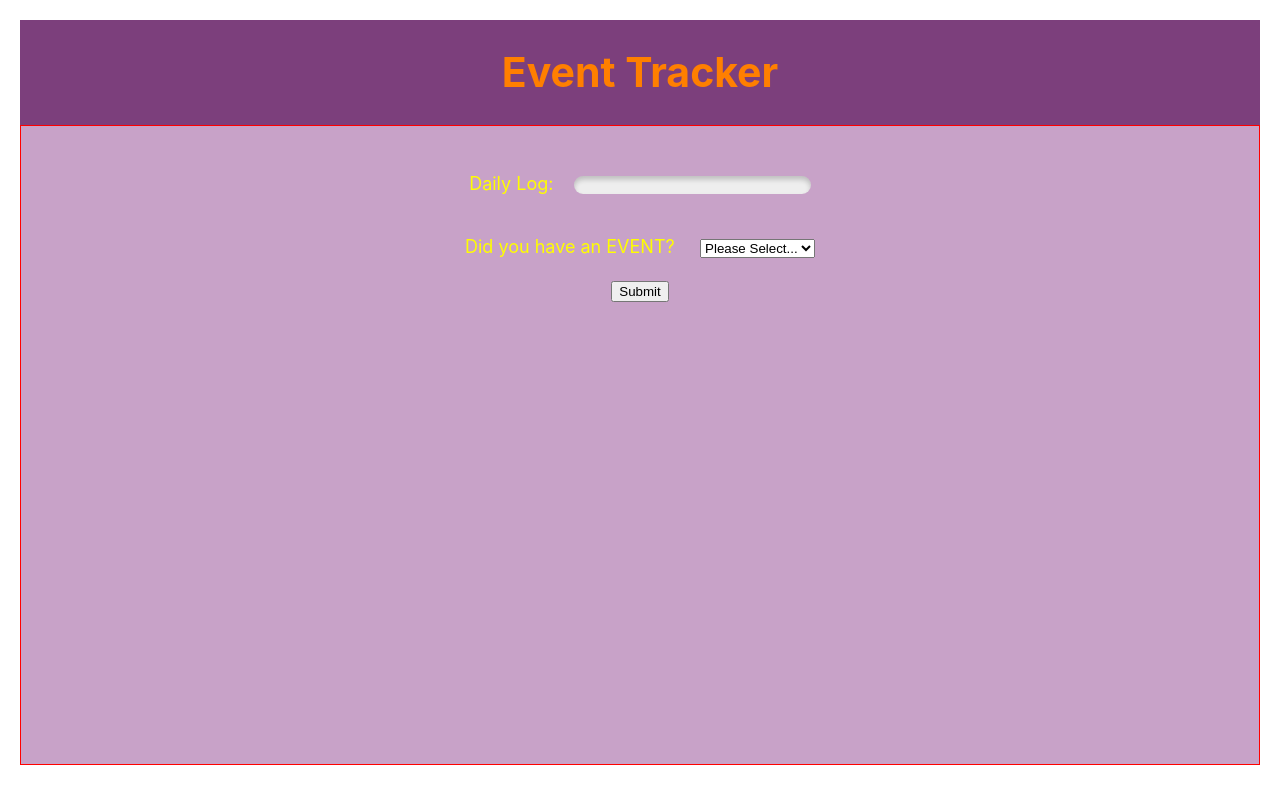
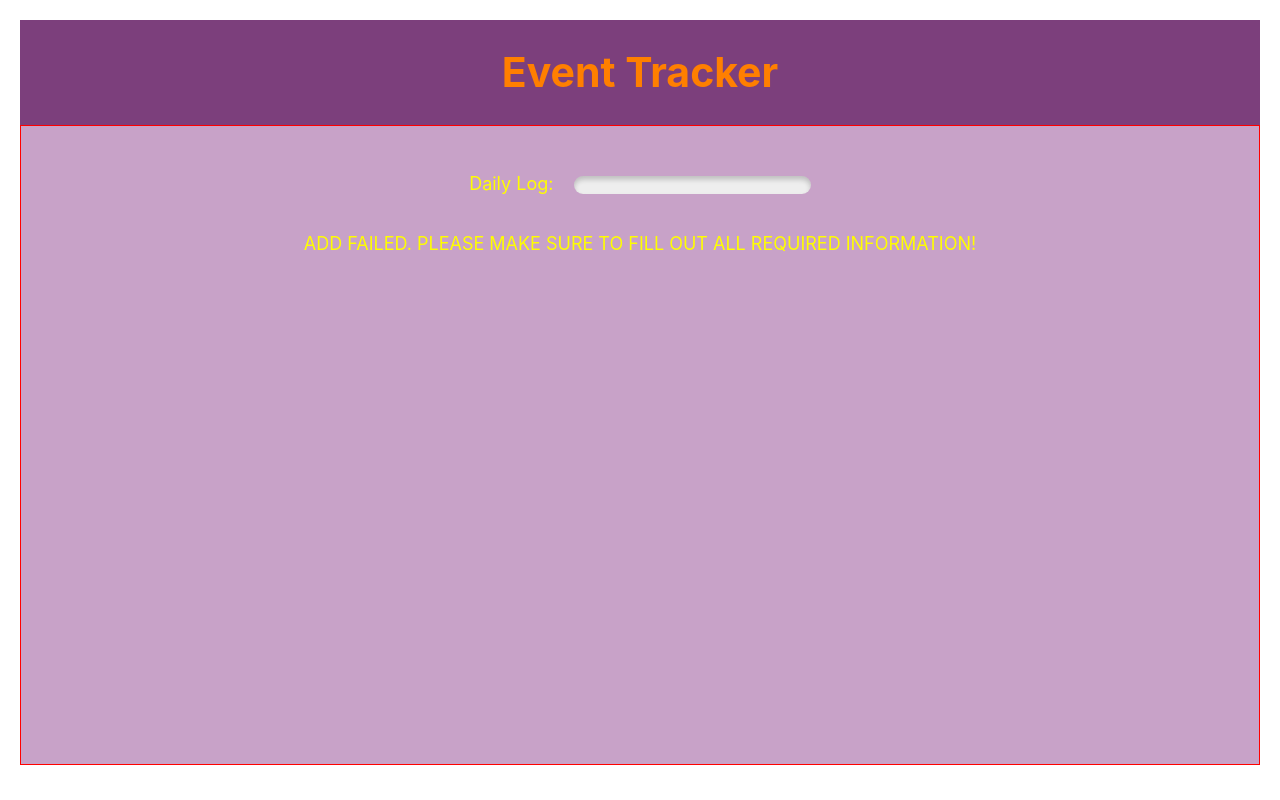
Before and after one commit to greenhornsr/EventTracker, a React (Create React App) app in the folder event-tracker/: page / in a window 1280 px wide. Both pictures are taken after a click on the button "Submit". Built offline with nearby package versions, Linux system fonts and the light colour scheme.

Commit message:
added error display and conditional logic for rendering it.  Need to handle state once error is displayed

```diff
--- a/event-tracker/src/components/App.jsx
+++ b/event-tracker/src/components/App.jsx
@@ -1,11 +1,13 @@
 import React from 'react';
+import { connect } from 'react-redux';
 import './App.css';
 
 // Component Import
 import DailyLog from './forms/dailylog/DailyLog';
 import EventList from './forms/EventOccurrence/EventList';
+import ErrorDisplay from './errors/ErrorDisplay';
 
-function App() {
+function App(props) {
   return (
     <div className="App">
       <header className="App-header">
@@ -13,10 +15,14 @@ function App() {
       </header>
       <div className="app-container">
         <br/><DailyLog />
-        <br/><EventList />
+        {!props.error ? <><br/><EventList /></> : <><br/><ErrorDisplay /></>}
       </div>
     </div>
   );
 }
 
-export default App;
+const mapStateToProps = ({error}) => ({
+    error: error
+})
+
+export default connect(mapStateToProps)(App);
--- /dev/null
+++ b/event-tracker/src/components/errors/ErrorDisplay.jsx
@@ -0,0 +1,16 @@
+import React from 'react';
+import { connect } from 'react-redux';
+
+const ErrorDisplay = (props) => {
+    return (
+        <section className="error-display-section">
+            <p>{props.error}</p>
+        </section>
+    )
+}
+
+const mapStateToProps = state => ({
+    error: state.error
+})
+
+export default connect(mapStateToProps)(ErrorDisplay)
```
